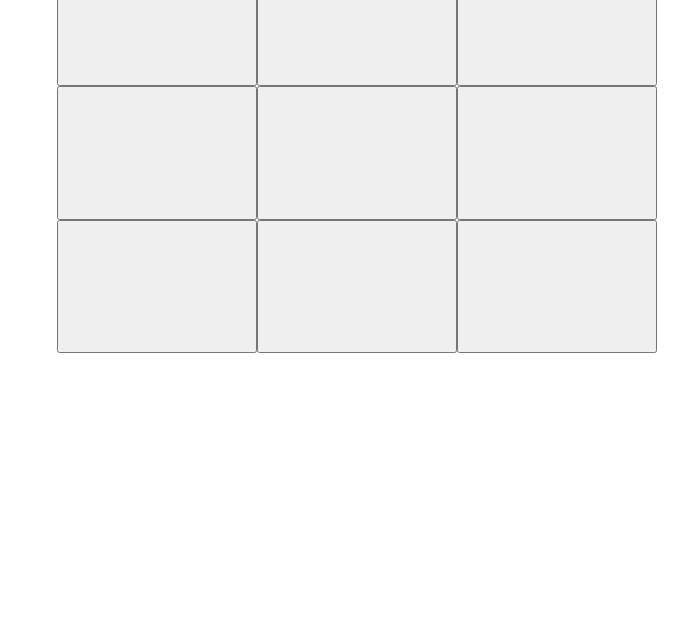
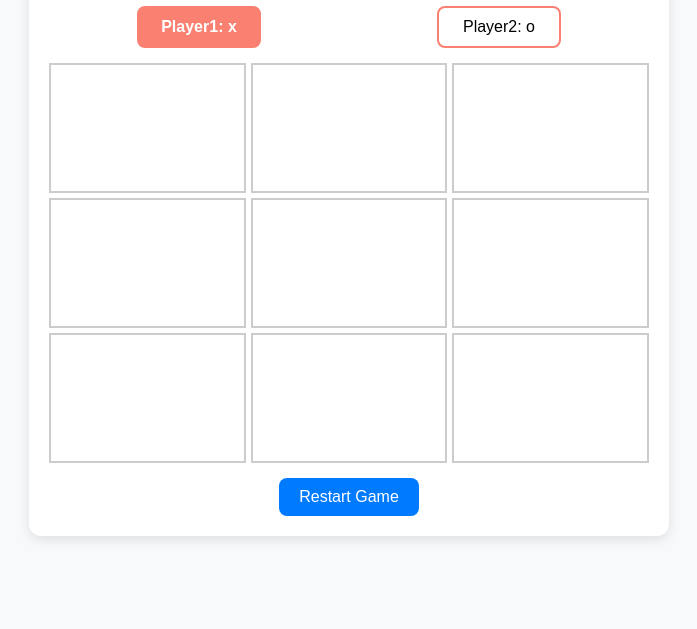
Before and after one commit to Jandel-12/Tic-tac-toe, a plain HTML site: page index.html in a window 1280 px wide. Shown: the part 187-816 px from the top of the page, without its empty margins (291-988 px from the left). Drawn offline with Linux system fonts and the light colour scheme.

Commit message:
Updated Ui and added reset logic

```diff
--- a/index.html
+++ b/index.html
@@ -9,9 +9,13 @@
 <body>
     <div class="game-container">
         <h1>Tic-Tac-Toe</h1>
-        <div class="playerDisplay"><div>Player1: x</div><div>Player2: o</div></div>
+        <div><h1 id="winnerDisplay"></h1></div>
+        <div class="playerDisplay"><div class="playerOne">Player1: x</div><div class="playerTwo">Player2: o</div></div>
         <div class="board"></div>
-        <div><h1 id="winnerDisplay"></h1></div>
+        <div class="controls">
+            <button id="restartBtn">Restart Game</button>
+        </div>
+
     </div>
     <script src="index.js"></script>
 </body>
--- a/index.js
+++ b/index.js
@@ -12,23 +12,26 @@ function Board()
     {
         return board
     }
+    const printBoard = () => {
+        console.log(board)
+    }
 
-    const printBoard = () =>
-    {
-        const getBoard = board.map(row => row.map(column  => column.getValue()));
-        console.log(getBoard);
-    }
 
     const dropToken = (token, row, column) => {
         const position = board[row][column];
         position.playerToken(token)
-        printBoard();
+    }
+
+    const clearBoard = () =>
+    {
+        board.forEach(row => row.map(cell => cell.resetValue()));
     }
 
     return{
-        printBoard,
         dropToken,
-        getBoard
+        getBoard,
+        clearBoard,
+        printBoard
     }
 }
 
@@ -42,8 +45,13 @@ function cell(){
         return value = player
     }
 
+    const resetValue = () =>
+    {
+        return value = ""
+    }
+
     return {
-        getValue, playerToken
+        getValue, playerToken,resetValue
     }
 }
 
@@ -62,38 +70,25 @@ function GameController(player1 = "Player 1", player2 = "Player 2") {
     let gameOver = false;
 
     function playersMove(row, column) {
-        if (gameOver) {
-            console.log("Game over! Please restart.");
-            return;
+        if (gameOver) return;
+
+        const grid = board.getBoard();
+        if (!validMove(row, column, grid)) return;
+
+        board.dropToken(currentPlayer.token, row, column);
+
+        if (checkWinner(grid)) {
+            gameOver = true;
+            return { status: "win", winner: currentPlayer.name };
         }
 
-        const grid = board.getBoard();
-
-        if (!validMove(row, column, grid)) {
-            console.log("Please pick another position");
-            return;
+        if (isBoardFull(grid)) {
+            gameOver = true;
+            return { status: "tie" };
         }
 
-        // Place the token first
-        board.dropToken(currentPlayer.token, row, column);
-
-        // Check for winner
-        if (checkWinner(grid)) {
-            const winnerDisplay = document.getElementById("winnerDisplay");
-            winnerDisplay.textContent = `The winner is ${currentPlayer.name}`
-            gameOver = true;
-            return;
-        }
-
-        // Check for tie
-        if (isBoardFull(grid)) {
-            console.log("It's a tie!");
-            gameOver = true;
-            return;
-        }
-
-        // Switch to next player
         switchPlayer();
+        return { status: "nextTurn", player: currentPlayer.name };
     }
 
     function validMove(row, column, arr) {
@@ -104,7 +99,7 @@ function GameController(player1 = "Player 1", player2 = "Player 2") {
         const size = grid.length;
         const values = grid.map(row => row.map(cell => cell.getValue()));
 
-        // Check rows and columns
+        // Check rows & columns
         for (let i = 0; i < size; i++) {
             if (values[i][0] && values[i].every(v => v === values[i][0])) return true;
             if (values[0][i] && values.every(row => row[i] === values[0][i])) return true;
@@ -129,54 +124,86 @@ function GameController(player1 = "Player 1", player2 = "Player 2") {
         return board.getBoard();
     }
 
+    function getCurrentPlayer() {
+        return currentPlayer;
+    }
+
+    function reset()
+    {
+        gameOver = false;
+        board.clearBoard();
+    }
+
     return {
         playersMove,
-        getBoard
+        getBoard,
+        getCurrentPlayer,
+        reset
     };
 }
 
+function GameUI() {
+    const game = GameController();
+    const boardEl = document.querySelector(".board");
+    const playerOneEl = document.querySelector(".playerOne");
+    const playerTwoEl = document.querySelector(".playerTwo");
+    const winnerDisplay = document.getElementById("winnerDisplay");
 
-
-
-function GameUI(){
-    const game = GameController();
-
-    const Gameboard = game.getBoard();
-
-    const board = document.querySelector(".board");
-    const updateScreen = () =>{
-
-        board.textContent = "";
+    function updateScreen() {
+        boardEl.textContent = "";
+        const Gameboard = game.getBoard();
 
         Gameboard.forEach((row, rIdx) => {
-
-            row.forEach((cell, cIdx) =>
-            {
+            row.forEach((cell, cIdx) => {
                 const cellButton = document.createElement("button");
                 cellButton.classList.add("cell");
-
                 cellButton.dataset.row = rIdx;
                 cellButton.dataset.column = cIdx;
                 cellButton.textContent = cell.getValue();
-                board.appendChild(cellButton);
-            }
-            )
+                boardEl.appendChild(cellButton);
+            });
         });
+
+        // Update active player display
+        const current = game.getCurrentPlayer();
+        playerOneEl.classList.toggle("active", current.name === "Player 1");
+        playerTwoEl.classList.toggle("active", current.name === "Player 2");
     }
-     function clickHandler(e)
-    {
+
+    function clickHandler(e) {
         const selectedRow = e.target.dataset.row;
         const selectedColumn = e.target.dataset.column;
-        // Make sure I've clicked a column and not the gaps in between
-        if (!selectedColumn && selectedColumn) return;
+        if (selectedRow === undefined || selectedColumn === undefined) return;
 
-        game.playersMove(selectedRow,selectedColumn);
+        const result = game.playersMove(Number(selectedRow), Number(selectedColumn));
+
+        if (result?.status === "win") {
+            winnerDisplay.textContent = `The winner is ${result.winner}`;
+        } else if (result?.status === "tie") {
+            winnerDisplay.textContent = "It's a tie!";
+        }
+
         updateScreen();
     }
-    board.addEventListener('click', clickHandler)
 
+    function updateStatus()
+    {
+        winnerDisplay.textContent = "";
+    }
+
+    document.getElementById("restartBtn").addEventListener("click", () => {
+    startGame();
+    });
+
+    function startGame() {
+    game.reset();
     updateScreen();
+    updateStatus("Player 1's turn");
+    }
 
+
+    boardEl.addEventListener("click", clickHandler);
+    updateScreen();
 }
 
-const game1 = GameUI();
+GameUI();
--- a/style.css
+++ b/style.css
@@ -1,36 +1,97 @@
-body{
+body {
     display: flex;
     justify-content: center;
     align-items: center;
-    width: 100%;
-}
-.game-container
-{
-    width: 600px;
+    min-height: 100vh;
+    background-color: #f8f9fa;
+    font-family: sans-serif;
 }
 
-.board
-{
+.game-container {
+    width: 600px;
+    padding: 20px;
+    background-color: white;
+    border-radius: 12px;
+    box-shadow: 0 4px 12px rgba(0,0,0,0.1);
+}
+
+.board {
     height: 400px;
     display: grid;
-    grid-template-columns: repeat(3, 1fr) ;
+    grid-template-columns: repeat(3, 1fr);
+    gap: 5px;
     margin-top: 10px;
 }
 
-.playerDisplay{
+.cell {
+    background-color: #fff;
+    border: 2px solid #ccc;
+    font-size: 2rem;
+    font-weight: bold;
+    color: #333;
+    cursor: pointer;
+    display: flex;
+    justify-content: center;
+    align-items: center;
+    transition: background-color 0.2s ease, transform 0.1s ease;
+}
+
+.cell:hover {
+    background-color: #f1f1f1;
+    transform: scale(1.05);
+}
+
+.playerDisplay {
     display: flex;
     justify-content: space-around;
     width: 100%;
+    margin-bottom: 15px;
 }
 
-.playerDisplay div
-{
+.playerDisplay div {
     border: 2px solid salmon;
     padding: 10px;
+    border-radius: 8px;
+    min-width: 100px;
+    text-align: center;
 }
 
-.active
-{
-    background-color: brown;
-    color: whitesmoke;
+.active {
+    background-color: salmon;
+    color: white;
+    border-color: darkred;
+    font-weight: bold;
 }
+
+#winnerDisplay {
+    text-align: center;
+    font-size: 1.5rem;
+    margin-top: 15px;
+    font-weight: bold;
+}
+.cell[data-token="x"] {
+    color: #007bff;
+}
+.cell[data-token="o"] {
+    color: #dc3545;
+}
+.controls {
+    text-align: center;
+    margin-top: 15px;
+}
+
+#restartBtn {
+    background-color: #007bff;
+    color: white;
+    border: none;
+    padding: 10px 20px;
+    font-size: 1rem;
+    border-radius: 8px;
+    cursor: pointer;
+    transition: background-color 0.2s ease, transform 0.1s ease;
+}
+
+#restartBtn:hover {
+    background-color: #0056b3;
+    transform: scale(1.05);
+}
```
